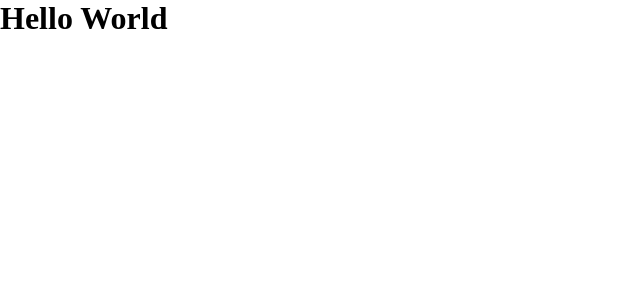
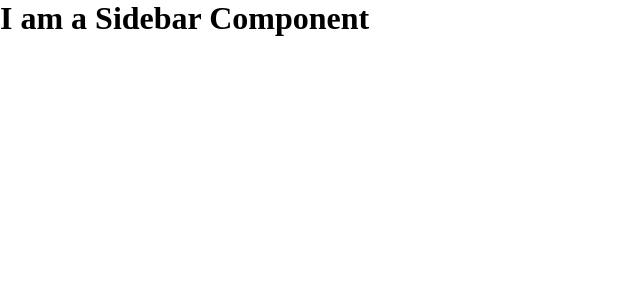
Before and after one commit to vermad843/twitter-clone-main, a React (Create React App) app: page / in a window 1280 px wide. Shown: the top 300 px of the page, without its empty margins (0-640 px from the left). Built offline with nearby package versions, Linux system fonts and the light colour scheme.

Commit message:
I am a Sidebar Component

```diff
--- a/src/App.js
+++ b/src/App.js
@@ -1,11 +1,11 @@
-
-import React from 'react'
+import React from 'react';
+import Sidebar from './Sidebar';
 import './App.css';
 
 function App() {
   return (
     <div className="app">
-       <h1>Hello World </h1>
+       <Sidebar/>
        {/* <Sidebar/> */}
        {/* <Feed/> */}
        {/* <Widget/> */}
--- /dev/null
+++ b/src/Sidebar.js
@@ -0,0 +1,12 @@
+import React from 'react';
+import './Sidebar.css';
+
+function Sidebar() {
+    return (
+        <div className = "sidebar">
+             <h1>I am a Sidebar Component</h1>
+        </div>
+    )
+}
+
+export default Sidebar;
```
Also changed, not shown: src/Sidebar.css (added).
